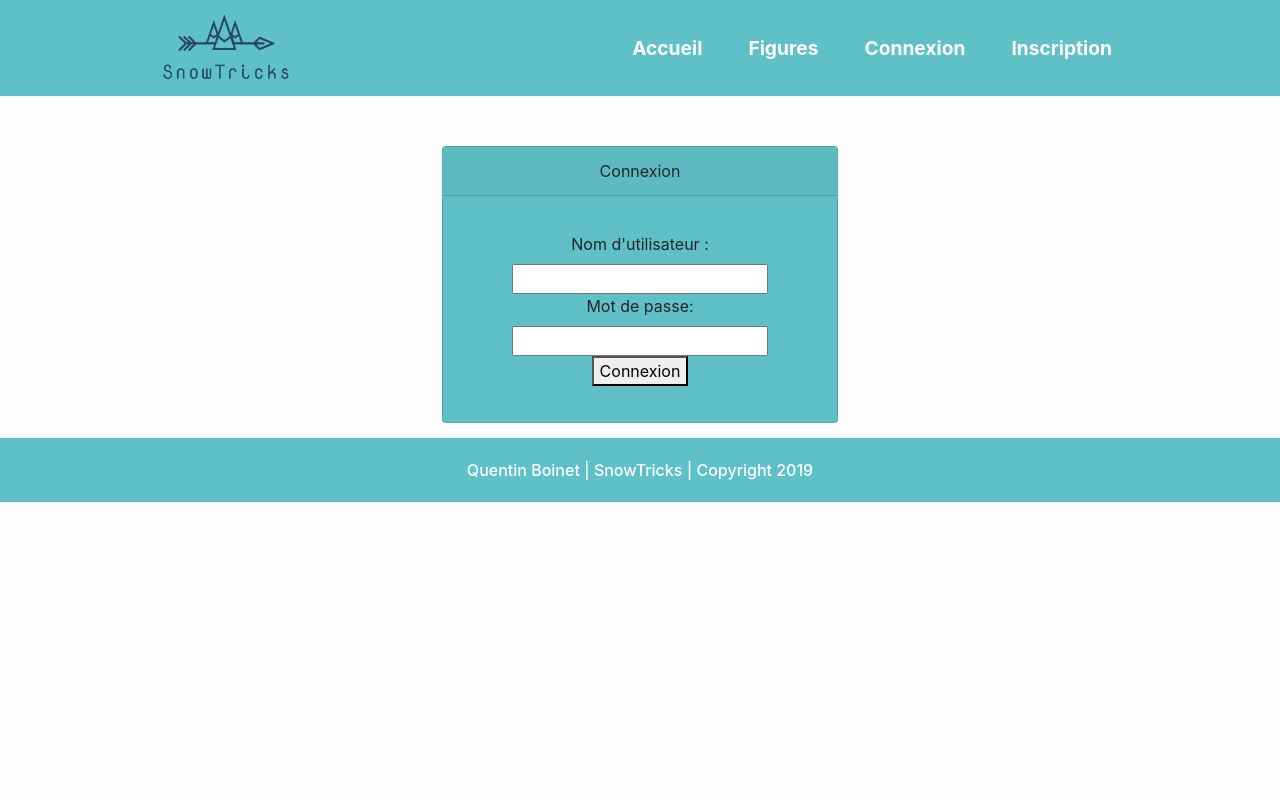
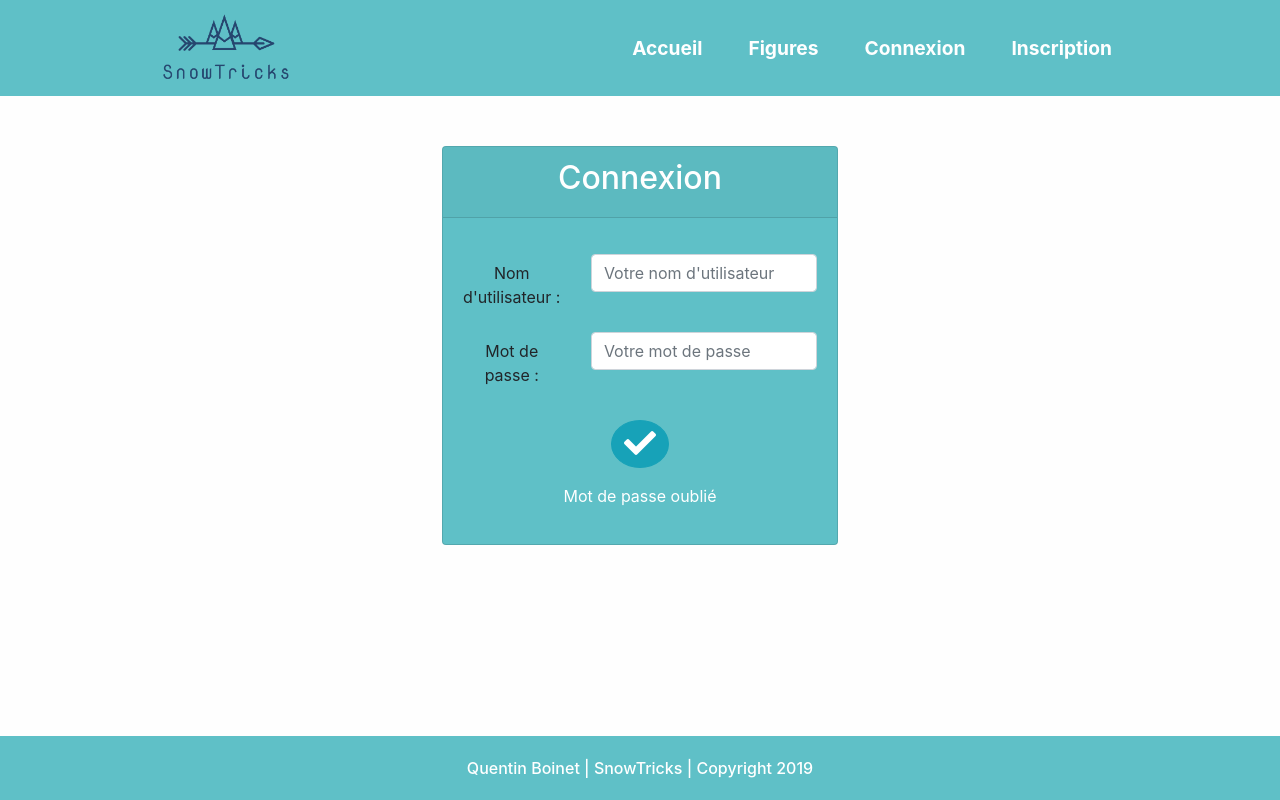
Before and after one commit to quentinboinet/snowtricks, a Symfony app: template templates/security/login.html.twig in a window 1280 px wide. Run offline with Twig, Linux system fonts and the light colour scheme; the template is opened without the code that fills it, so the values that code supplies are empty; some libraries are stand-ins or nearby versions.

Commit message:
Connexion backend + flash login message

```diff
--- a/public/css/base.css
+++ b/public/css/base.css
@@ -1,3 +1,7 @@
+html {
+    min-height:100vh;
+    position:relative;
+}
 body {
     background-color: #FEFEFE !important;
 }
@@ -24,6 +28,8 @@ body {
     background-color: #5FC0C7;
     color: white;
     font-weight:500;
+    position: absolute;
+    bottom: 0;
 }
 
 .footerMobile {
@@ -63,7 +69,7 @@ body {
 .arrow-home {
     color: white;
     position: absolute;
-    bottom:8vh;
+    top:85vh;
     right:7vh;
     animation: arrowHome 1.5s ease-in-out -1s infinite running;
 }
@@ -71,7 +77,7 @@ body {
 .arrow-homeMobile {
     color: white;
     position: absolute;
-    bottom:15vh;
+    top:80vh;
     right:7vh;
     animation: arrowHome 1.5s ease-in-out -1s infinite running;
 }
@@ -126,7 +132,7 @@ body {
 }
 
 #divArrowUp, #divShowMore {
-    padding-bottom: 50px;
+    padding-bottom: 15vh;
     margin:0;
 }
 
@@ -140,3 +146,26 @@ body {
 .loginCard {
     margin-top : 50px;
 }
+.loginCard a {
+    color:white;
+}
+
+.card-header {
+    color:white;
+}
+
+.btn-circle {
+    margin-top:10px;
+    border-radius: 50% !important;
+}
+
+.formErrorMessage {
+    color:red;
+    font-style: italic;
+    font-weight: bold;
+    font-size: 0.9em;
+}
+
+.alert-info {
+    text-align:center;
+}
--- /dev/null
+++ b/public/js/base.js
@@ -0,0 +1 @@
+$('div.alert.alert-info').delay(4000).slideUp(300);
--- a/templates/base.html.twig
+++ b/templates/base.html.twig
@@ -23,15 +23,25 @@
             <div class="collapse navbar-collapse justify-content-around" id="navbarTogglerDemo01">
                 <div class="text-center d-inline-flex"><a class="navbar-brand" href=""><img src="{{ asset('images/logo.png') }}" width="130" height="70" alt="SnowTricks"/></a></div>
                 <ul class="navbar-nav text-center">
-                    <li class="nav-item"><a class="nav-link" href="{{ path('home_page') }}">Accueil</a></li>
-                    <li class="nav-item"><a class="nav-link" id="linkScroll" href="{{ path('home_page') }}#tricksList">Figures</a></li>
-                    <li class="nav-item"><a class="nav-link" href="{{ path('app_login') }}">Connexion</a></li>
-                    <li class="nav-item"><a class="nav-link" href="">Inscription</a></li>
+                    <li class="nav-item"><a class="nav-link" href="{{ path('home_page') }}" title="Accueil">Accueil</a></li>
+                    <li class="nav-item"><a class="nav-link" id="linkScroll" href="{{ path('home_page') }}#tricksList" title="Accéder à la liste des figures">Figures</a></li>
+
+                    {% if is_granted('ROLE_USER') %}
+                        <li class="nav-item"><a class="nav-link" href="{{ path('app_logout') }}" title="Se déconnecter">Déconnexion</a></li>
+                    {% else %}
+                        <li class="nav-item"><a class="nav-link" href="{{ path('app_login') }}" title="Se connecter">Connexion</a></li>
+                        <li class="nav-item"><a class="nav-link" href="" title="S'inscrire">Inscription</a></li>
+                    {% endif %}
                 </ul>
             </div>
         </nav>
     </header>
 
+    {% for message in app.flashes('success') %}
+        <div class="alert alert-info">
+            {{ message }}
+        </div>
+    {% endfor %}
 
         {% block body %}
         {% endblock %}
@@ -42,8 +52,12 @@
             </div>
             <div class="row d-flex align-items-center justify-content-around no-gutters d-block d-md-none fixed-bottom footerMobile">
                 <span><a href="{{ path('home_page') }}" title="Accueil"><i class="fas fa-home fa-2x"></i></a></span>
-                <span><i class="fas fa-user-plus fa-2x"></i></span>
-                <span><i class="fas fa-sign-in-alt fa-2x"></i></span>
+                {% if is_granted('ROLE_USER') %}
+                    <span><a href="{{ path('app_logout') }}" title="Déconnexion"><i class="fas fa-sign-out-alt fa-2x"></i></a></span>
+                {% else %}
+                    <span><a href="" title="S'inscrire"><i class="fas fa-user-plus fa-2x"></i></a></span>
+                    <span><a href="{{ path('app_login') }}" title="Se connecter"><i class="fas fa-sign-in-alt fa-2x"></i></a></span>
+                {% endif %}
             </div>
         </footer>
 
@@ -52,6 +66,7 @@
             <script src="https://cdnjs.cloudflare.com/ajax/libs/popper.js/1.12.9/umd/popper.min.js" integrity="sha384-ApNbgh9B+Y1QKtv3Rn7W3mgPxhU9K/ScQsAP7hUibX39j7fakFPskvXusvfa0b4Q" crossorigin="anonymous"></script>
             <script src="https://maxcdn.bootstrapcdn.com/bootstrap/4.0.0/js/bootstrap.min.js" integrity="sha384-JZR6Spejh4U02d8jOt6vLEHfe/JQGiRRSQQxSfFWpi1MquVdAyjUar5+76PVCmYl" crossorigin="anonymous"></script>
             <script src="{{ asset('js/scrollsHome.js') }}"></script>
+            <script src="{{ asset('js/base.js') }}"></script>
         {% endblock %}
 
     </body>
--- a/templates/security/login.html.twig
+++ b/templates/security/login.html.twig
@@ -4,22 +4,41 @@
 
 {% block body %}
     <div class="container-fluid">
-        <div class="row justify-content-center">
+        <div class="row justify-content-center align-items-center">
             <div class="col col-md-4 text-center">
                 <div class="card loginCard">
-                    <div class="card-header">Connexion</div>
+                    <div class="card-header"><h2>Connexion</h2></div>
                     <div class="card-body">
                         <p class="card-text">
                         <form method="post">
-                            <label for="username">Nom d'utilisateur :</label>
-                            <input type="text" id="username" name="username" value="{{ last_username }}" />
-                            <label for="password">Mot de passe:</label>
-                            <input type="password" id="password" name="password" />
-                            <button type="submit">Connexion</button>
+
+                            <div class="form-group row">
+                                <label for="username" class="col-sm-4 col-form-label">Nom d'utilisateur :</label>
+                                <div class="col-sm-8">
+                                    <input type="text" class="form-control" id="username" name="username" placeholder="Votre nom d'utilisateur" value="{{ last_username }}" required minlength="2" maxlength="50">
+                                </div>
+                            </div>
+                            <div class="form-group row">
+                                <label for="password" class="col-sm-4 col-form-label">Mot de passe :</label>
+                                <div class="col-sm-8">
+                                    <input type="password" class="form-control" id="password" name="password" placeholder="Votre mot de passe" required>
+                                </div>
+                            </div>
+
+                            {% if error %}
+                                <div class="formErrorMessage">{{ error.messageKey|trans(error.messageData, 'security', 'fr') }}</div>
+                            {% endif %}
+
+                            <div class="form-group row justify-content-center">
+                                <div class="col-sm-10 ">
+                                    <button type="submit" class="btn btn-info btn-circle"><i class="fas fa-check fa-2x"></i></button>
+                                </div>
+                            </div>
+
+                            <input type="hidden" name="_csrf_token" value="{{ csrf_token('authenticate') }}" />
                         </form>
-                        {% if error %}
-                            <div>{{ error.messageKey|trans(error.messageData, 'security', 'fr') }}</div>
-                        {% endif %}
+
+                        <a href="" title="J'ai oublié mon mot de passe">Mot de passe oublié</a>
                         </p>
                     </div>
                 </div>
--- a/translations/security.fr.yaml
+++ b/translations/security.fr.yaml
@@ -1 +1,2 @@
 "Username could not be found.": "Votre nom d'utilisateur ne correspond à aucun compte !"
+"Invalid CSRF token.": "N'essayez pas de jouer sur la sécurité..."
```
Also changed, not shown: src/Controller/SecurityController.php (+8 -0 lines), src/DataFixtures/UserFixtures.php (+29 -0 lines), src/Entity/User.php (+14 -2 lines), src/Migrations/Version20190618142235.php (added, +35 -0 lines), src/Security/LoginFormAuthenticator.php (+38 -4 lines), templates/bundles/TwigBundle/Exception/error.html.twig (added, +23 -0 lines), templates/bundles/TwigBundle/Exception/error500.html.twig (added, +23 -0 lines), public/images/500error.png (added), public/images/error.png (added), 1 other file.
